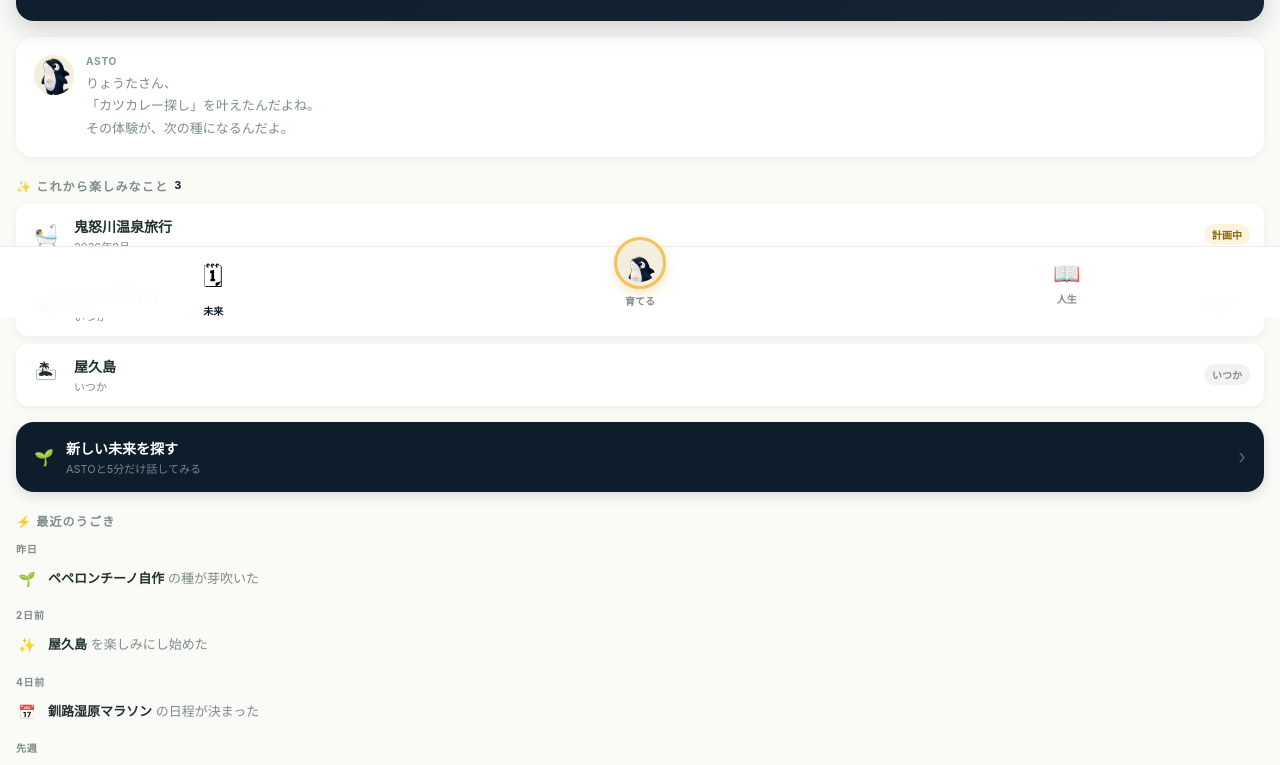
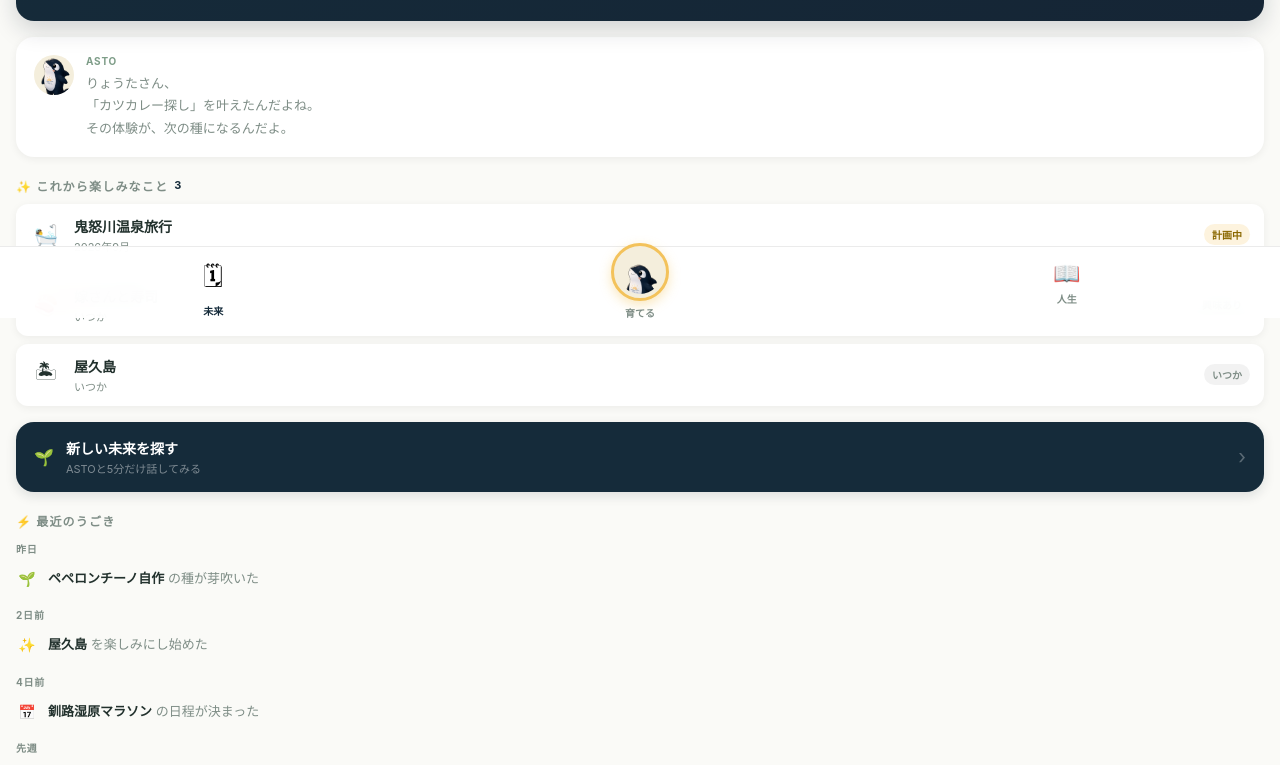
Before and after one commit to ryota0131-ship-it/astome-bot, a website: page public/calendar.html in a window 1280 px wide. Shown: the part 482-1247 px from the top of the page. Drawn offline with Linux system fonts and the light colour scheme.

Commit message:
Update calendar.html

```diff
--- a/public/calendar.html
+++ b/public/calendar.html
@@ -6,7 +6,7 @@
 <title>ASTOme</title>
 <style>
   :root {
-    --dark: #0E1D2B;
+    --dark: #152B3A;
     --dark2: #152535;
     --sage: #7E9D88;
     --sage-light: #C6D3C3;
@@ -42,7 +42,7 @@ body {
 
   /* ===== HEADER ===== */
   .header {
-    background: linear-gradient(160deg, #0E1D2B 0%, #152B3A 100%);
+    background: linear-gradient(160deg, #152535 0%, #152B3A 100%);
     padding: 44px 20px 20px;
     position: relative;
     overflow: hidden;
@@ -158,7 +158,7 @@ body {
     box-shadow: 0 2px 8px rgba(0,0,0,0.06);
   }
   .asto-icon { width: 40px; height: 40px; border-radius: 50%; object-fit: cover; flex-shrink: 0; background: var(--ivory); }
-  .asto-icon-fallback { width: 40px; height: 40px; border-radius: 50%; background: var(--ivory); display: flex; align-items: center; justify-content: center; font-size: 20px; flex-shrink: 0; }
+  .asto-icon-fallback { width: 52px; height: 52px; border-radius: 50%; background: var(--ivory); display: flex; align-items: center; justify-content: center; font-size: 20px; flex-shrink: 0; }
   .asto-bubble { flex: 1; }
   .asto-name { font-size: 10px; font-weight: 700; color: var(--sage); margin-bottom: 5px; letter-spacing: 0.08em; }
   .asto-text { font-size: 13px; color: var(--muted); line-height: 1.7; }
@@ -294,12 +294,12 @@ body {
   .tab-btn.active .tab-icon { transform: scale(1.1); }
 
   /* 中央タブ（ASTO） */
-  .tab-center { flex: 1; display: flex; flex-direction: column; align-items: center; gap: 4px; background: transparent; border: none; cursor: pointer; padding: 0 4px; margin-top: -18px; }
+  .tab-center { flex: 1; display: flex; flex-direction: column; align-items: center; gap: 4px; background: transparent; border: none; cursor: pointer; padding: 0 4px; margin-top: -12px; }
 .tab-center-img {
 
-  width: 52px;
+  width: 58px;
 
-  height: 52px;
+  height: 58px;
 
   border-radius: 50%;
 
```
